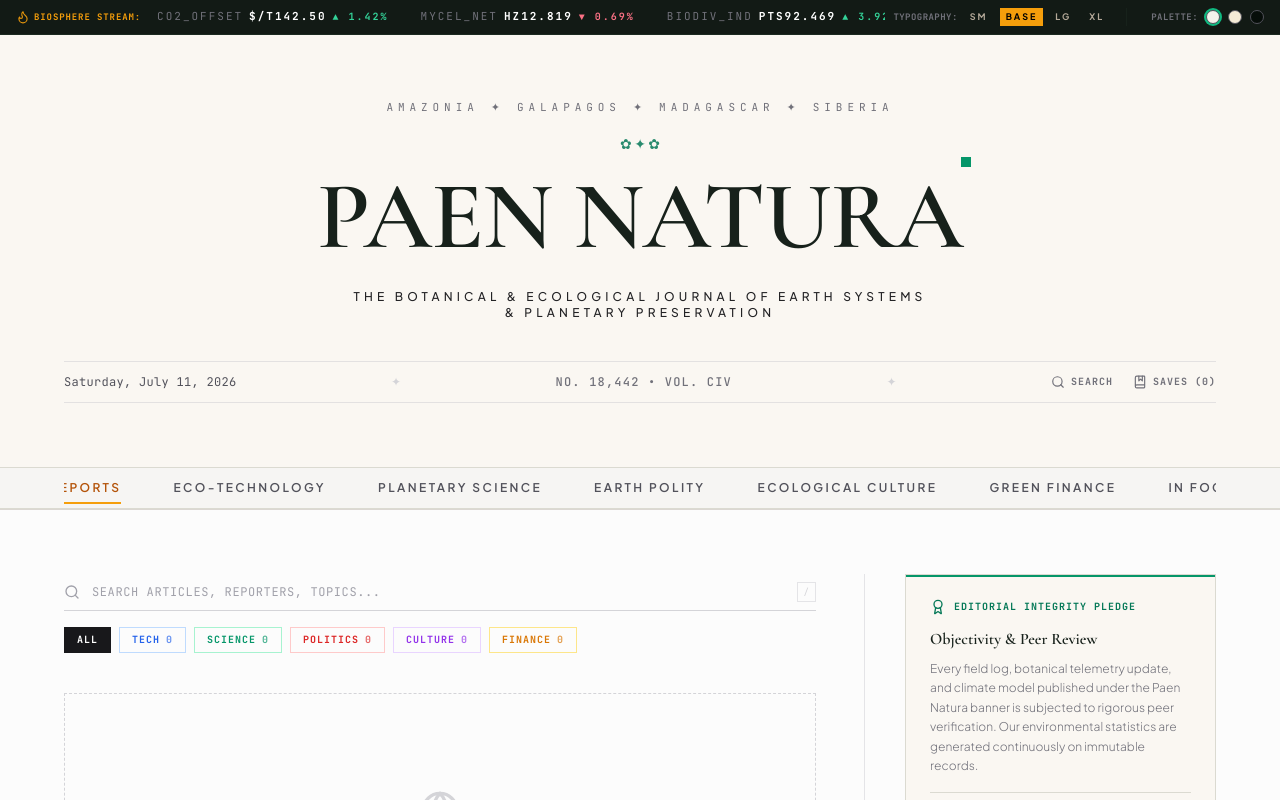
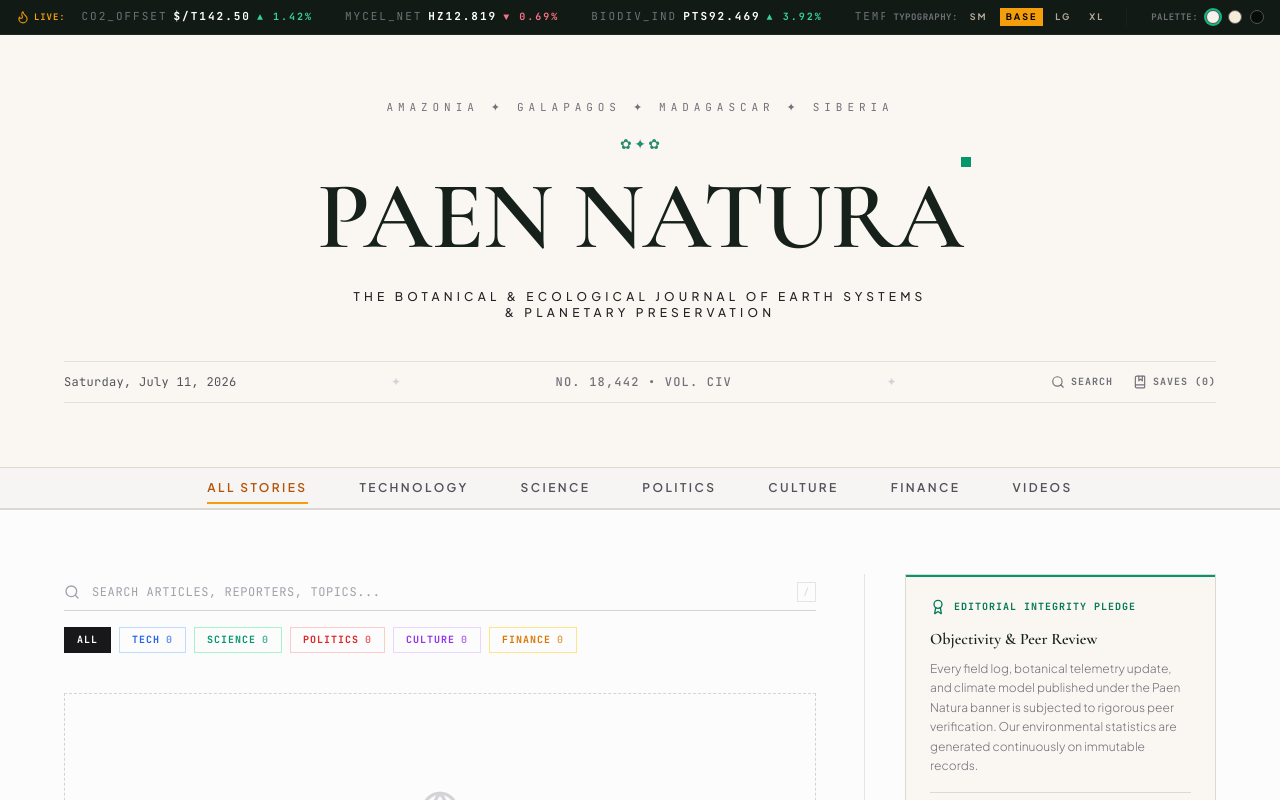
Before and after one commit to CEODemitri/paen, a Next.js app: page / in a window 1280 px wide. Shown: the top 800 px of the page. Built offline with nearby package versions, Linux system fonts and the light colour scheme.

Commit message:
feat: update editorial header category labels and stream title

```diff
--- a/components/EditorialHeader.tsx
+++ b/components/EditorialHeader.tsx
@@ -62,13 +62,13 @@ export default function EditorialHeader({
   const formattedDate = today.toLocaleDateString("en-US", options);
 
   const categories: { label: string; value: Category | "all" | "videos" | "saved" }[] = [
-    { label: "All Field Reports", value: "all" },
-    { label: "Eco-Technology", value: "tech" },
-    { label: "Planetary Science", value: "science" },
-    { label: "Earth Polity", value: "politics" },
-    { label: "Ecological Culture", value: "culture" },
-    { label: "Green Finance", value: "finance" },
-    { label: "In Focus (Video)", value: "videos" },
+    { label: "All Stories", value: "all" },
+    { label: "Technology", value: "tech" },
+    { label: "Science", value: "science" },
+    { label: "Politics", value: "politics" },
+    { label: "Culture", value: "culture" },
+    { label: "Finance", value: "finance" },
+    { label: "Videos", value: "videos" },
   ];
 
   return (
@@ -77,7 +77,7 @@ export default function EditorialHeader({
       <div className="bg-[#121a15] text-[#cfc5b6] text-[10px] uppercase tracking-[0.2em] font-mono py-2 px-4 flex flex-col md:flex-row justify-between items-center gap-2 border-b border-[#1c2a21]">
         <div className="flex items-center gap-4 overflow-hidden w-full md:w-auto flex-1">
           <span className="text-amber-500 flex items-center gap-1 shrink-0 font-bold tracking-widest text-[9px]">
-            <Flame className="w-3.5 h-3.5 text-amber-500 animate-pulse" /> BIOSPHERE STREAM:
+            <Flame className="w-3.5 h-3.5 text-amber-500 animate-pulse" /> LIVE:
           </span>
           <GlobalHorizontalTicker />
         </div>
```
